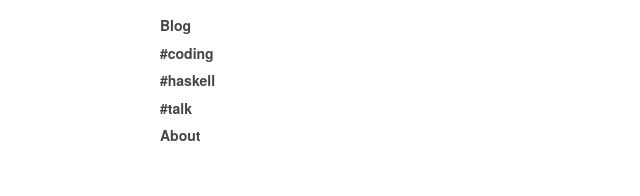
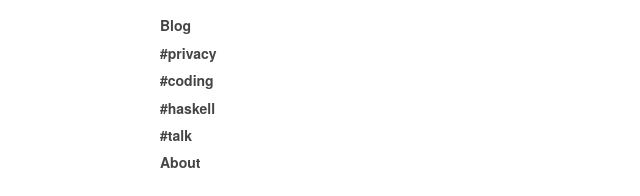
Before and after one commit to epoberezkin/poberezkin.com, a plain HTML site: page templates/default.html in a window 1280 px wide. Shown: the part 176-372 px from the top of the page, 0-640 px from the left. Drawn offline with Linux system fonts and the light colour scheme.

Commit message:
post: why privacy needs to be redefined

```diff
--- a/templates/default.html
+++ b/templates/default.html
@@ -34,6 +34,7 @@
           <a href="/">Evgeny Poberezkin</a>
         </div>
         <a class="nav" href="/">Blog</a>
+        <a class="nav" href="/tags/privacy.html">&#35;privacy</a>
         <a class="nav" href="/tags/coding.html">&#35;coding</a>
         <a class="nav" href="/tags/haskell.html">&#35;haskell</a>
         <a class="nav" href="/tags/talk.html">&#35;talk</a>
```
Also changed, not shown: 1 other file.
